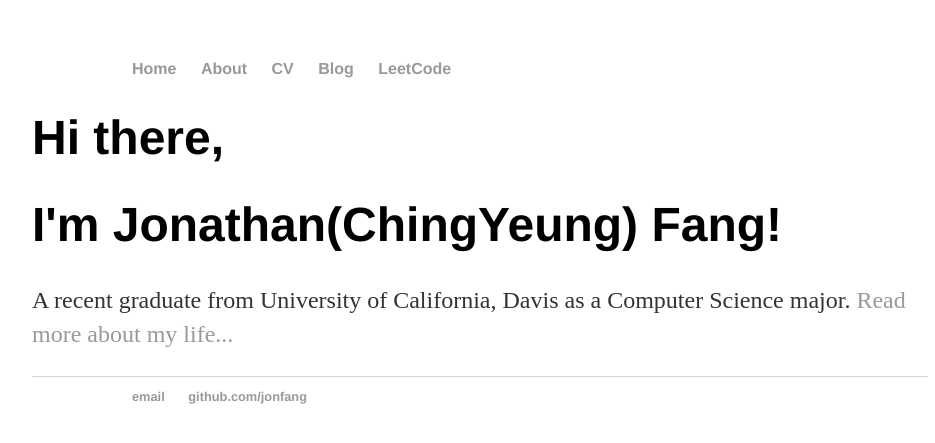
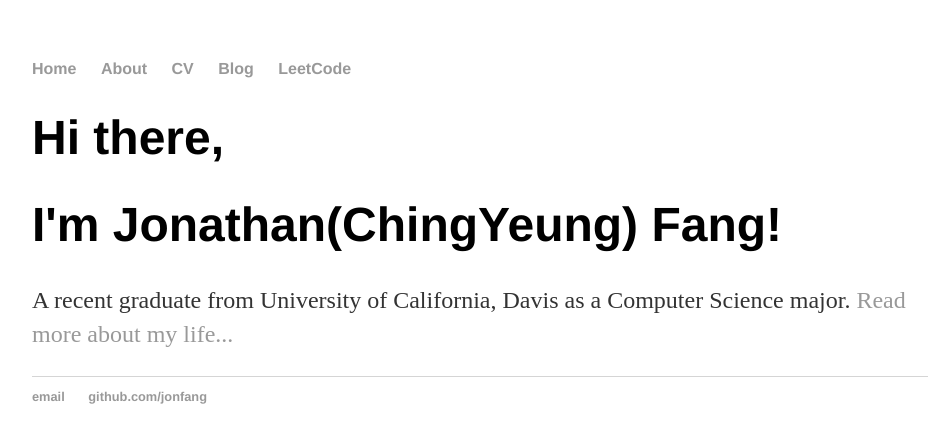
Before and after one commit to jonfang/jonfang.github.io, a Jekyll site: the page built from index.html, in a window 1280 px wide. Shown: the top 443 px of the page, without its empty margins (160-1095 px from the left). Built offline with Jekyll 4.4.1, drawn with Linux system fonts in a browser that asks for light colours.

Commit message:
Update main.css

```diff
--- a/css/main.css
+++ b/css/main.css
@@ -8,7 +8,7 @@ nav ul, footer ul {
     list-style: none;
     font-weight: bold;
     margin-right: auto;
-    margin-left: 100px;
+    margin-left: 100pxauto;
 }
 nav ul li, footer ul li {
     display: inline;
```
